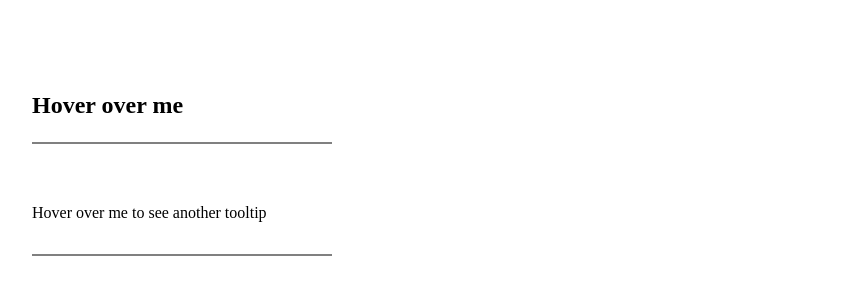
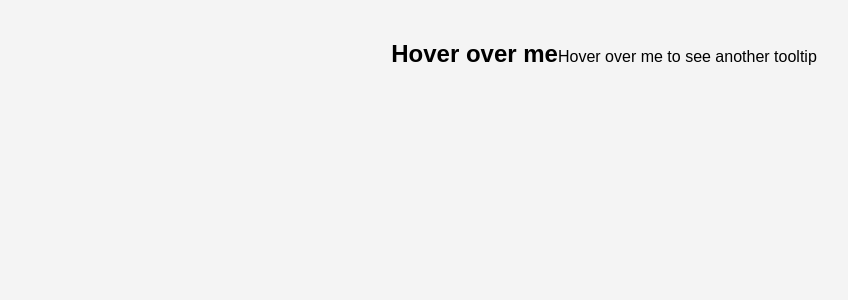
Before and after one commit to acciojob/react-composition-3-Ayushrawat777, a React app: page / in a window 1280 px wide. Shown: the top 300 px of the page, without its empty margins (36-884 px from the left). Built offline with nearby package versions, Linux system fonts and the light colour scheme.

Commit message:
Update App.css

```diff
--- a/src/styles/App.css
+++ b/src/styles/App.css
@@ -1,24 +1,54 @@
+body {
+  font-family: Arial, sans-serif;
+  background-color: #f4f4f4;
+  text-align: center;
+  margin: 0;
+  padding: 20px;
+}
+
+.app-container {
+  display: flex;
+  flex-direction: column;
+  align-items: center;
+  gap: 40px;
+  margin-top: 100px;
+}
+
 .tooltip {
-  width: 300px;
-  border-bottom: 2px solid grey;
   position: relative;
+  display: inline-block;
   cursor: pointer;
-  height: 50px;
-  margin: 60px;
-  top: 2rem;
 }
 
 .tooltiptext {
-  position: absolute;
-  background-color: red;
-  color: #fff;
-  left: 21px;
-  width: 119px;
-  padding: 6px;
-  position: absolute;
-  top: -80px;
-  border-radius: 9px;
-  border: none;
+  visibility: visible;
+  background-color: rgb(255, 0, 0);
   color: #fff;
   text-align: center;
+  padding: 5px 10px;
+  border-radius: 5px;
+  position: absolute;
+  bottom: 125%;
+  left: 50%;
+  transform: translateX(-50%);
+  white-space: nowrap;
+  font-size: 30px;
 }
+
+.tooltip:hover .tooltiptext {
+  opacity: 1;
+}
+
+.tooltip-p {
+  font-size: 32px;
+  color: black;
+  padding: 10px 15px;
+  border-radius: 5px;
+  display: inline-block;    border-bottom: 2px dotted black;
+}
+
+
+.tooltip-text {
+  font-size: 18px;
+  color:black;border-bottom: 2px dotted black;
+}
```
